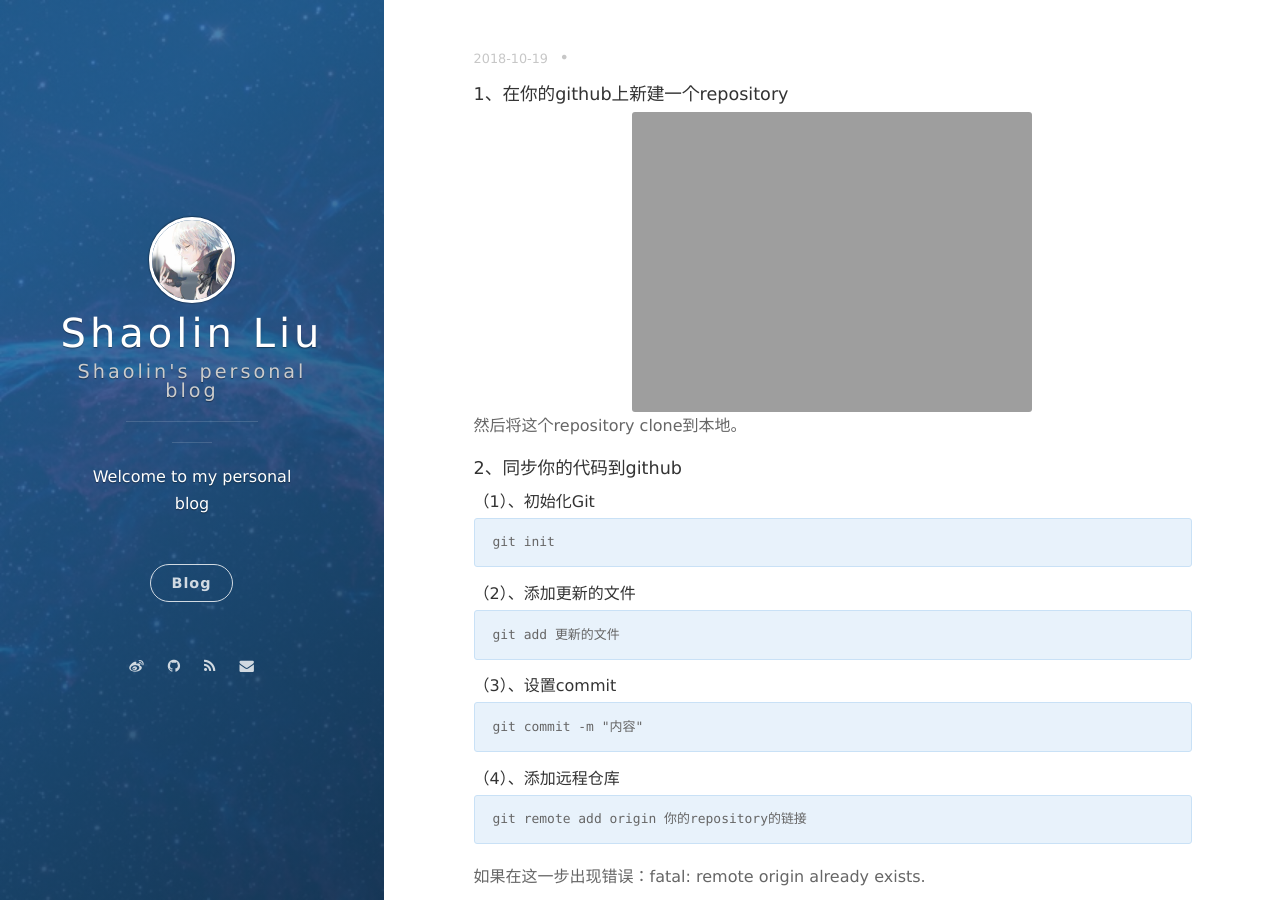
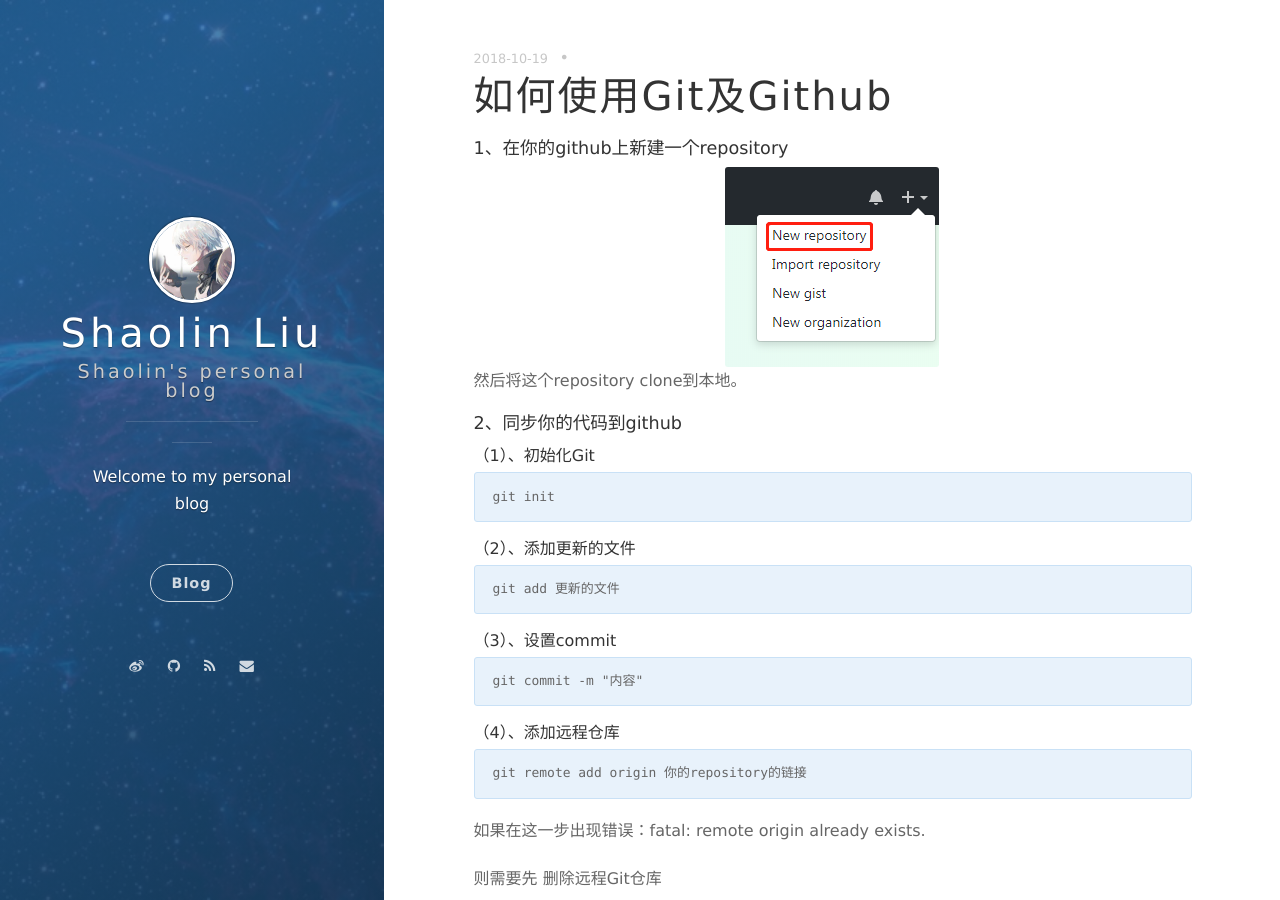
Before and after one commit to magical2world/blog.github.io, a Jekyll site: the page built from _posts/2018-10-19-the-usage-of-github.md, in a window 1280 px wide and 900 px high. Built offline with Jekyll 4.4.1, drawn with Linux system fonts in a browser that asks for light colours; nearby versions of some CDN libraries; our own code applies the rules of GitHub Pages for plain Markdown files; comment, search, counter and statistics services are not loaded.

Commit message:
18-10-19

```diff
--- a/_posts/2018-10-19-the-usage-of-github.md
+++ b/_posts/2018-10-19-the-usage-of-github.md
@@ -1,13 +1,13 @@
 ---
-layout:post
-title:如何使用Git及Github
+layout: post
+title: 如何使用Git及Github
 date: 2018-10-19 11:35:32.000000000 +09:00
 ---
 
 #### 1、在你的github上新建一个repository
 
 <figure>
-    <a><img src="{{site.url}}/my_pics/new_repository.png"></a>
+    <a><img src="{{site.url}}/my_pics/new_repository.jpg"></a>
 </figure>
 
 然后将这个repository clone到本地。
```
